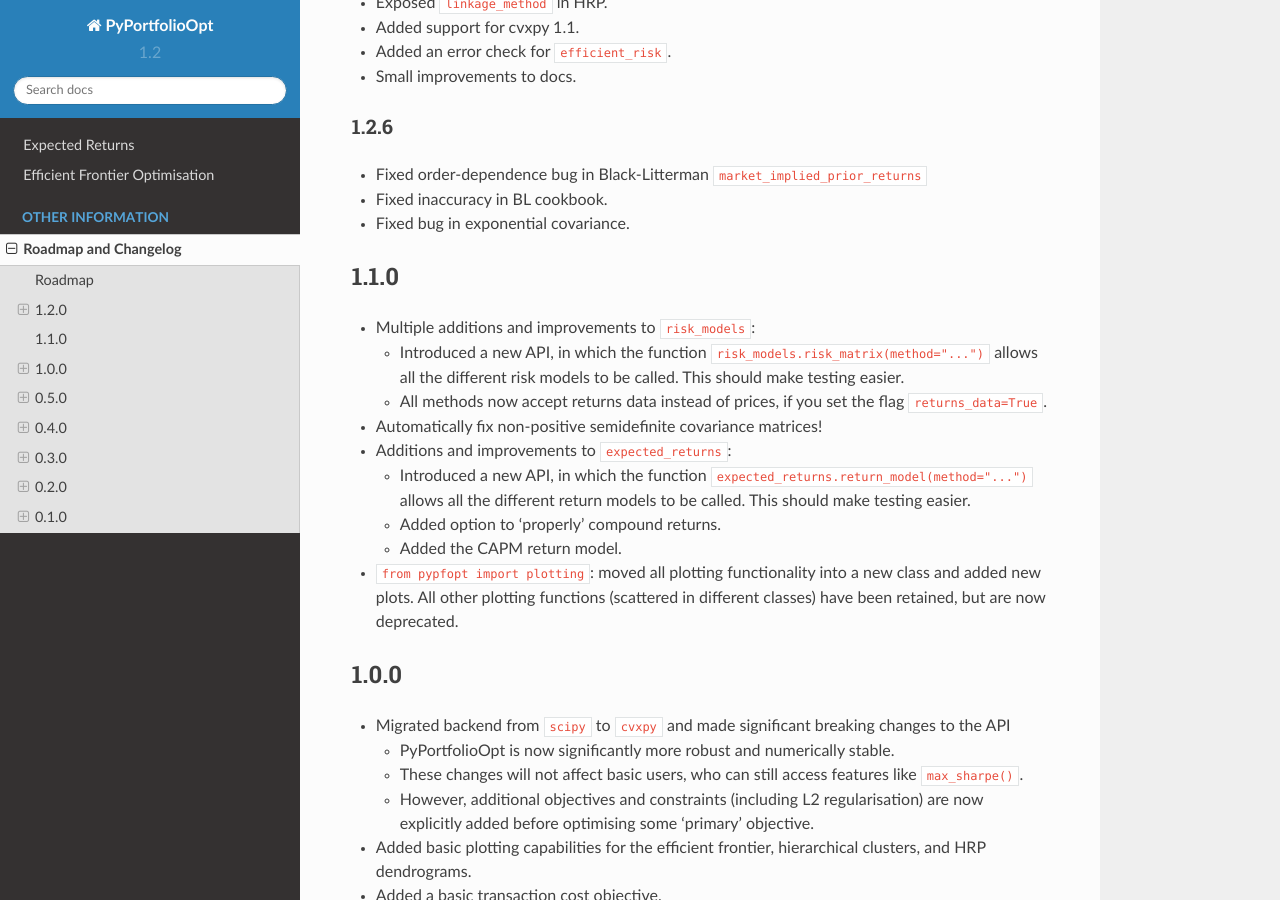
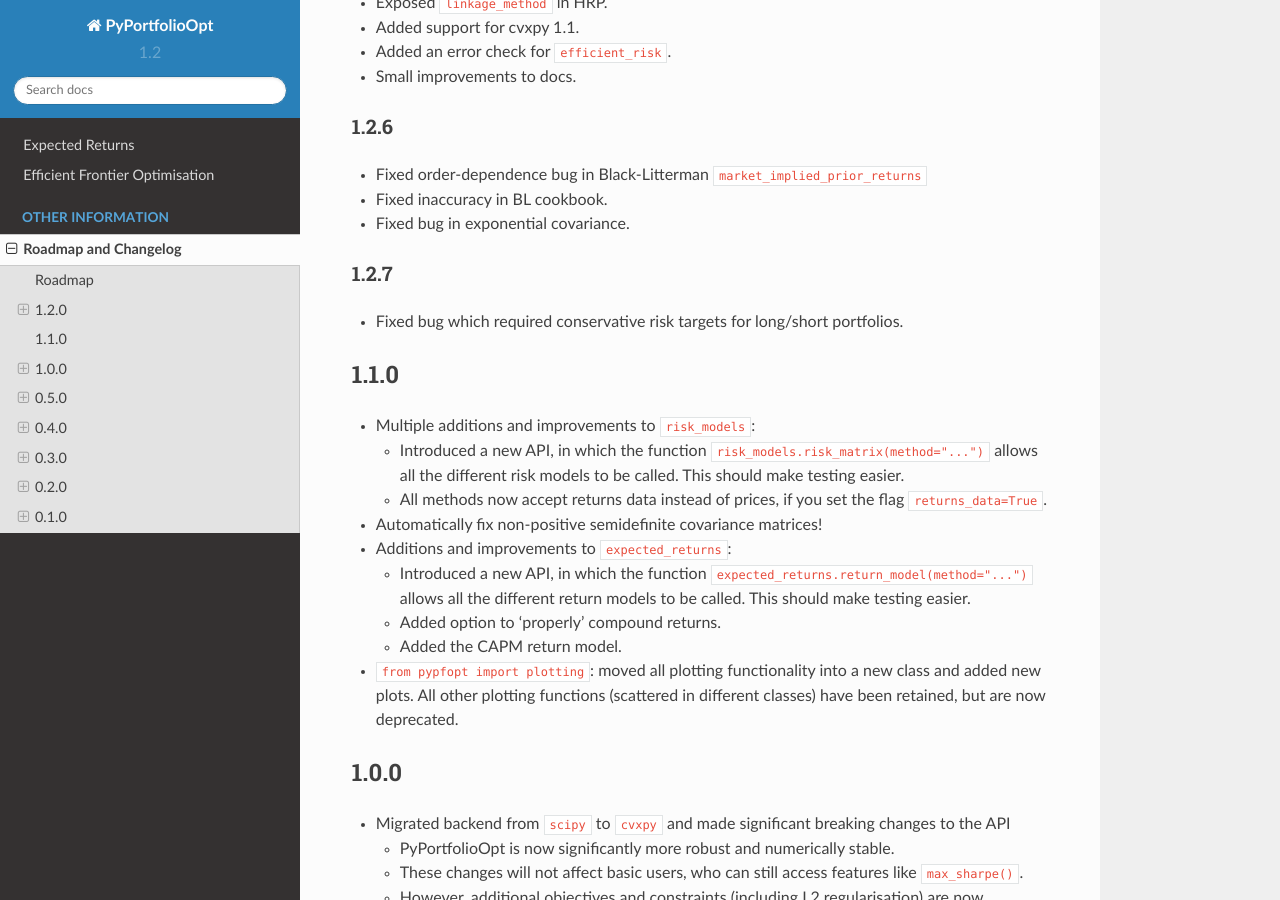
Before and after one commit to robertmartin8/PyPortfolioOpt, a Sphinx documentation site: the page built from docs/Roadmap.rst, in a window 1280 px wide and 900 px high, scrolled down 1301 px. Built offline with Sphinx 7.4.7 and the Read the Docs theme 2.0.0, drawn with Linux system fonts in a browser that asks for light colours; pages that are not in the unit, such as notebooks, are missing from menus.

Commit message:
versioning

```diff
--- a/docs/Roadmap.rst
+++ b/docs/Roadmap.rst
@@ -71,6 +71,12 @@
 - Fixed order-dependence bug in Black-Litterman ``market_implied_prior_returns``
 - Fixed inaccuracy in BL cookbook.
 - Fixed bug in exponential covariance.
+
+1.2.7
+-----
+
+- Fixed bug which required conservative risk targets for long/short portfolios.
+
 
 1.1.0
 =====
--- a/docs/conf.py
+++ b/docs/conf.py
@@ -58,7 +58,7 @@
 # The short X.Y version.
 version = "1.2"
 # The full version, including alpha/beta/rc tags.
-release = "1.2.6"
+release = "1.2.7"
 
 # The language for content autogenerated by Sphinx. Refer to documentation
 # for a list of supported languages.
--- a/docs/index.rst
+++ b/docs/index.rst
@@ -15,7 +15,7 @@
                 <img src="https://img.shields.io/badge/python-v3-brightgreen.svg?style=flat-square"
                     alt="python"></a> &nbsp;
             <a href="https://pypi.org/project/PyPortfolioOpt/">
-                <img src="https://img.shields.io/badge/pypi-v1.2.6-brightgreen.svg?style=flat-square"
+                <img src="https://img.shields.io/badge/pypi-v1.2.7-brightgreen.svg?style=flat-square"
                     alt="python"></a> &nbsp;
             <a href="https://opensource.org/licenses/MIT">
                 <img src="https://img.shields.io/badge/license-MIT-brightgreen.svg?style=flat-square"
--- a/pypfopt/__init__.py
+++ b/pypfopt/__init__.py
@@ -10,7 +10,7 @@
 from .risk_models import CovarianceShrinkage
 
 
-__version__ = "1.2.6"
+__version__ = "1.2.7"
 
 __all__ = [
     "market_implied_prior_returns",
--- a/pyproject.toml
+++ b/pyproject.toml
@@ -1,6 +1,6 @@
 [tool.poetry]
 name = "PyPortfolioOpt"
-version = "1.2.6"
+version = "1.2.7"
 description = "Financial portfolio optimisation in python"
 license = "MIT"
 authors = ["Robert Andrew Martin <martin.robertandrew@gmail.com>"]
--- a/setup.py
+++ b/setup.py
@@ -9,7 +9,7 @@
 
 setup(
     name="PyPortfolioOpt",
-    version="1.2.6",
+    version="1.2.7",
     description="Financial portfolio optimisation in python",
     long_description=desc,
     long_description_content_type="text/markdown",
```
Also changed, not shown: README.md (+1 -1 lines).
